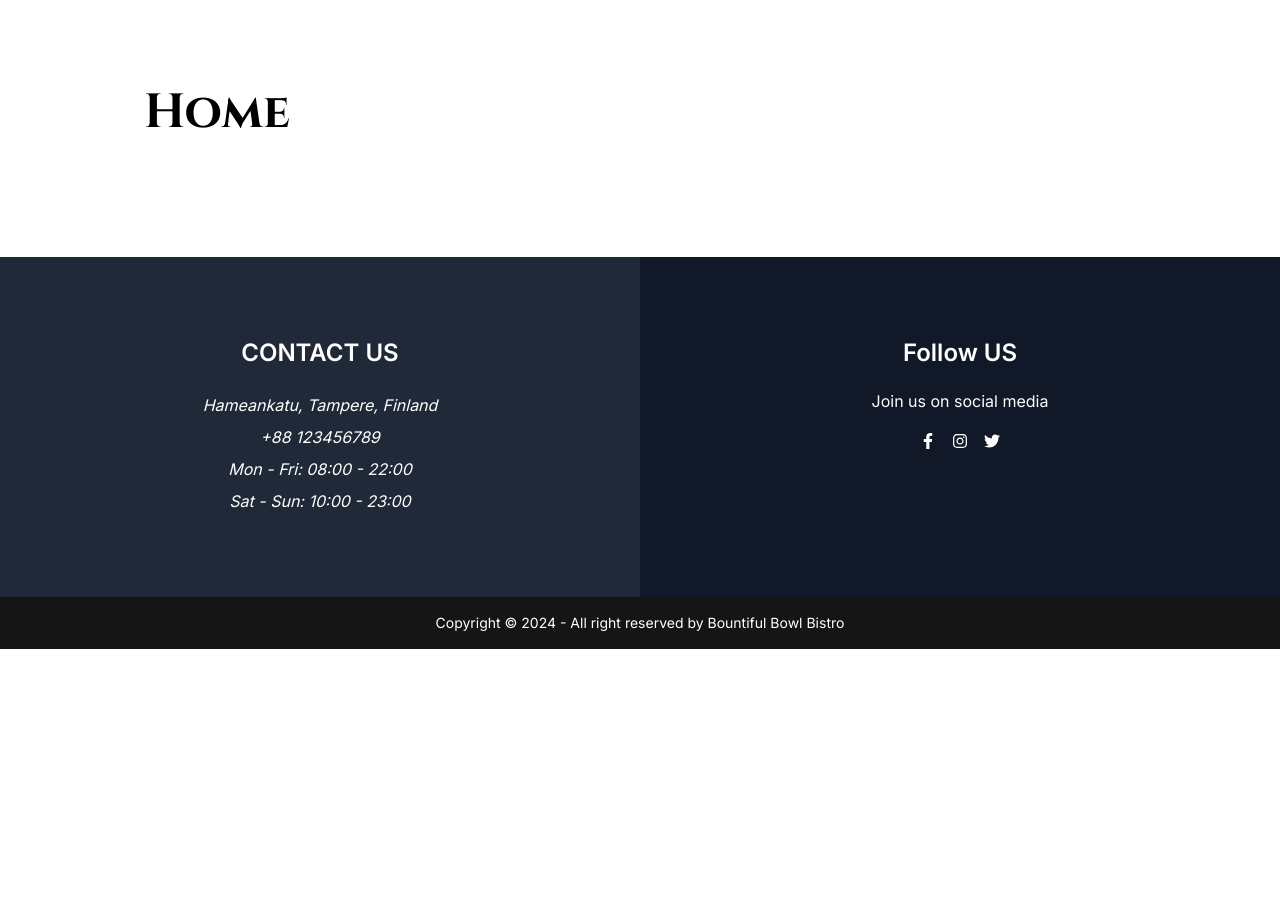
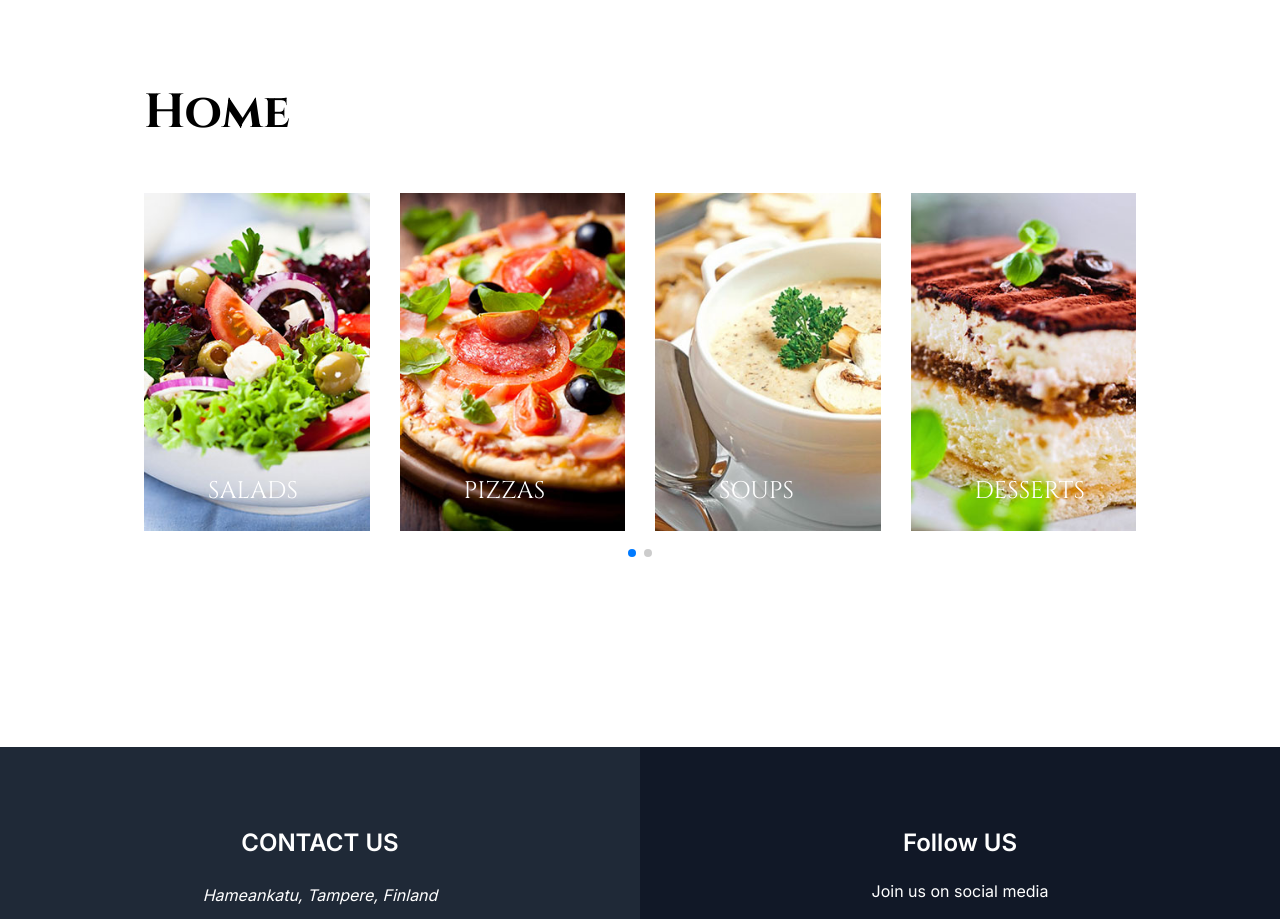
Before and after one commit to maasajal/bountiful-bowl-bistro, a React (Vite) app: page / in a window 1280 px wide. Shown: the part 1060-1979 px from the top of the page. Before the commit the page ends 1709 px from the top, so only its background shows below. Built offline with nearby package versions, Linux system fonts and the light colour scheme.

Commit message:
Category carousel using Sweper slider

```diff
--- a/package.json
+++ b/package.json
@@ -17,7 +17,8 @@
     "react-icons": "^5.2.1",
     "react-responsive-carousel": "^3.2.23",
     "react-router-dom": "^6.23.1",
-    "sort-by": "^1.2.0"
+    "sort-by": "^1.2.0",
+    "swiper": "^11.1.3"
   },
   "devDependencies": {
     "@types/react": "^18.2.66",
--- /dev/null
+++ b/src/pages/Home/Category/Category.jsx
@@ -0,0 +1,70 @@
+// core version + navigation, pagination modules:
+import { Swiper, SwiperSlide } from "swiper/react";
+import { Pagination } from "swiper/modules";
+// import Swiper and modules styles
+import "swiper/css";
+import "swiper/css/pagination";
+
+import slide1 from "../../../assets/home/slide1.jpg";
+import slide2 from "../../../assets/home/slide2.jpg";
+import slide3 from "../../../assets/home/slide3.jpg";
+import slide4 from "../../../assets/home/slide4.jpg";
+import slide5 from "../../../assets/home/slide5.jpg";
+
+const Category = () => {
+  return (
+    <div className="py-14">
+      <Swiper
+        slidesPerView={4}
+        spaceBetween={30}
+        pagination={{
+          clickable: true,
+        }}
+        modules={[Pagination]}
+        className="mySwiper text-white pb-10"
+      >
+        <SwiperSlide>
+          <div className="relative">
+            <img src={slide1} alt="Category slide" />
+            <h3 className="uppercase text-center font-Cinzel text-2xl absolute bottom-6 left-16">
+              Salads
+            </h3>
+          </div>
+        </SwiperSlide>
+        <SwiperSlide>
+          <div className="relative">
+            <img src={slide2} alt="Category slide" />
+            <h3 className="uppercase text-center font-Cinzel text-2xl absolute bottom-6 left-16">
+              Pizzas
+            </h3>
+          </div>
+        </SwiperSlide>
+        <SwiperSlide>
+          <div className="relative">
+            <img src={slide3} alt="Category slide" />
+            <h3 className="uppercase text-center font-Cinzel text-2xl absolute bottom-6 left-16">
+              Soups
+            </h3>
+          </div>
+        </SwiperSlide>
+        <SwiperSlide>
+          <div className="relative">
+            <img src={slide4} alt="Category slide" />
+            <h3 className="uppercase text-center font-Cinzel text-2xl absolute bottom-6 left-16">
+              Desserts
+            </h3>
+          </div>
+        </SwiperSlide>
+        <SwiperSlide>
+          <div className="relative">
+            <img src={slide5} alt="Category slide" />
+            <h3 className="uppercase text-center font-Cinzel text-2xl absolute bottom-6 left-16">
+              Salads
+            </h3>
+          </div>
+        </SwiperSlide>
+      </Swiper>
+    </div>
+  );
+};
+export default Category;
--- a/src/pages/Home/Home.jsx
+++ b/src/pages/Home/Home.jsx
@@ -1,4 +1,5 @@
 import Banner from "./Banner/Banner";
+import Category from "./Category/Category";
 
 const Home = () => {
   return (
@@ -6,6 +7,7 @@ const Home = () => {
       <Banner />
       <div className="max-w-5xl mx-auto px-2 md:px-4 py-20">
         <h1 className="text-5xl font-Cinzel font-bold text-black">Home</h1>
+        <Category />
       </div>
     </>
   );
```
Also changed, not shown: 1 other file (tests, documents, lock files or other folders).
